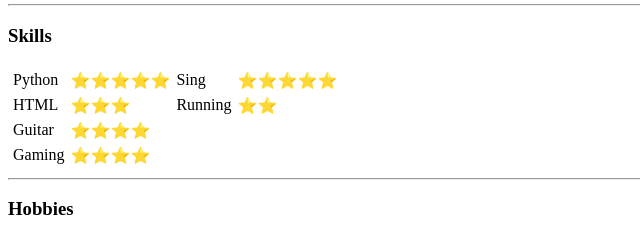
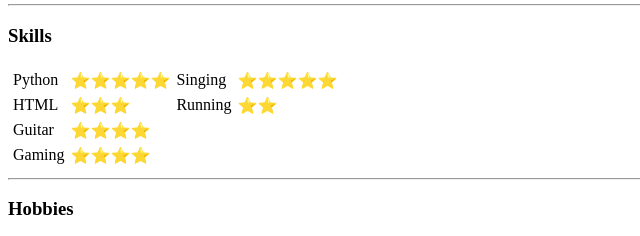
Before and after one commit to priiiiiince/cv, a plain HTML site: page index.html in a window 1280 px wide. Shown: the part 436-672 px from the top of the page, 0-640 px from the left. Drawn offline with Linux system fonts and the light colour scheme.

Commit message:
Update index.html

```diff
--- a/index.html
+++ b/index.html
@@ -42,7 +42,7 @@
       <tr>
         <td>Python</td>
         <td>⭐⭐⭐⭐⭐</td>
-        <td>Sing</td>
+        <td>Singing</td>
         <td>⭐⭐⭐⭐⭐</td>
       </tr>
       <tr>
```
